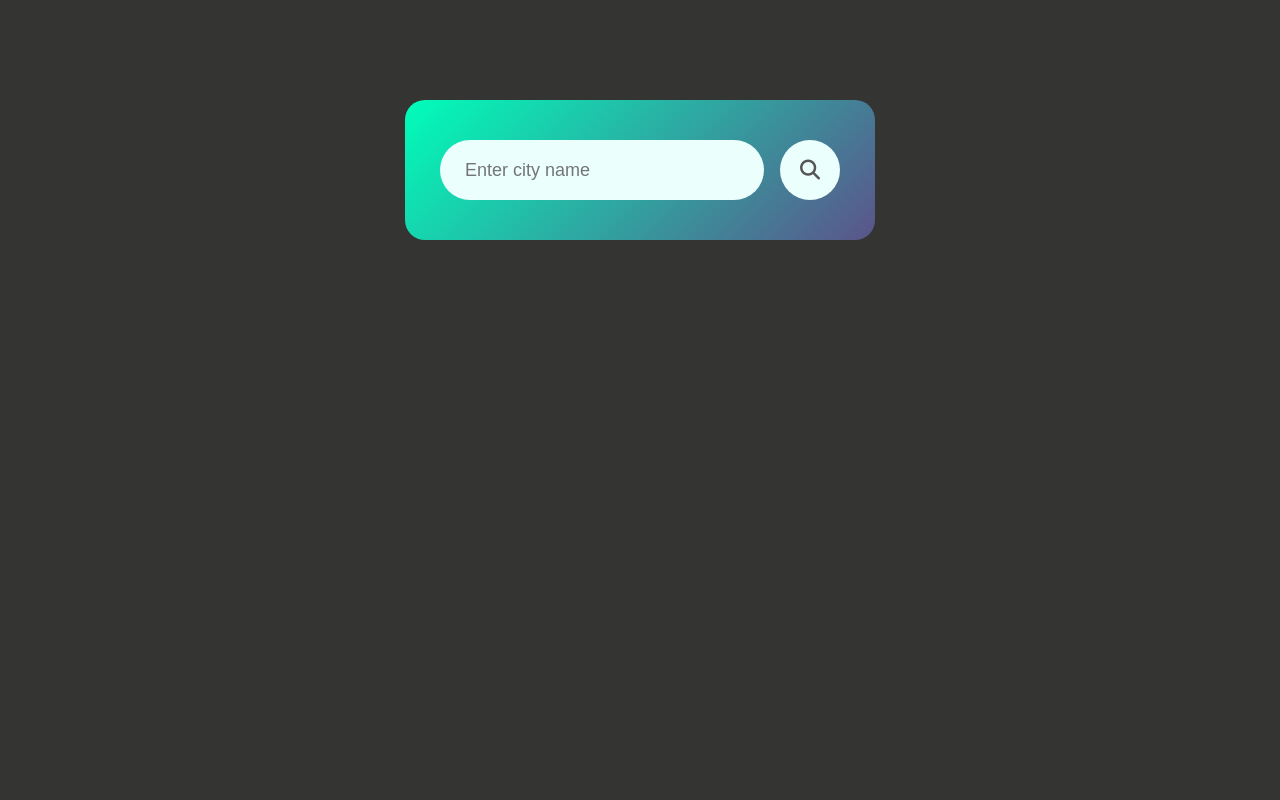
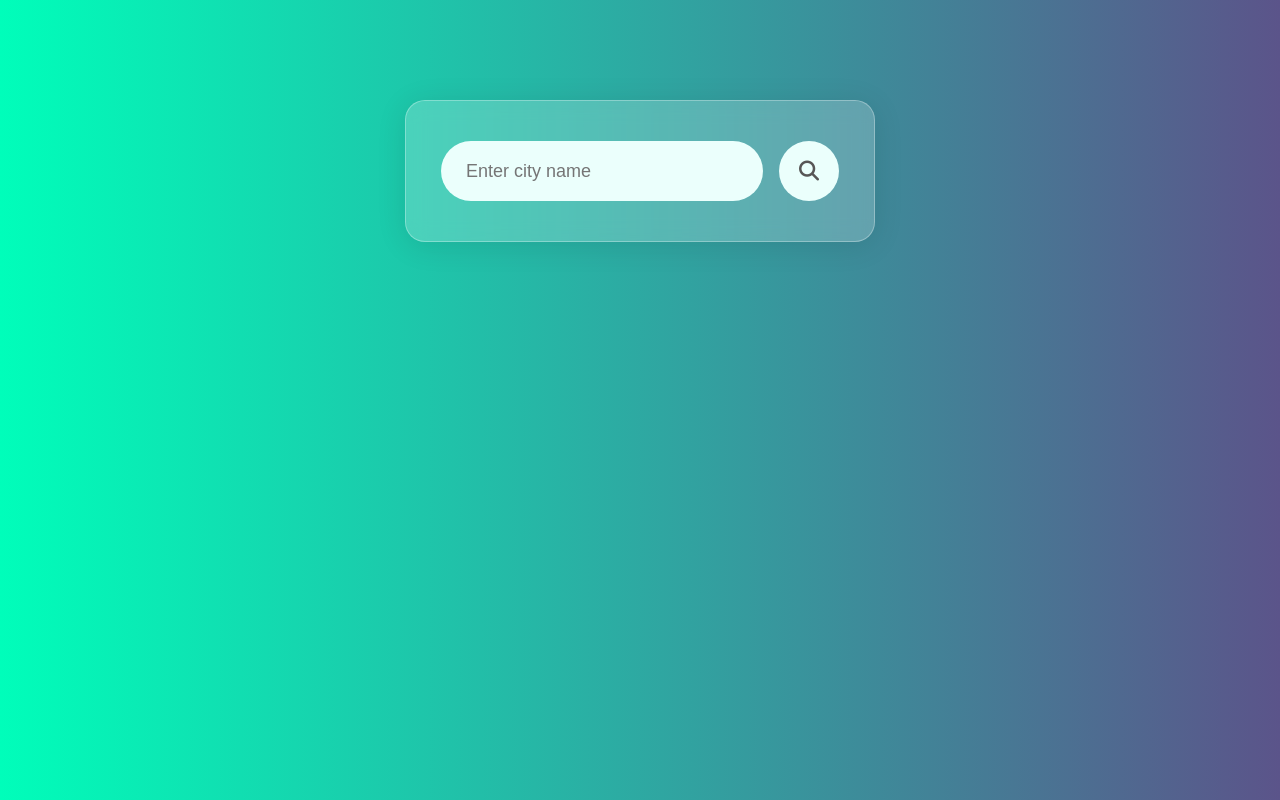
Before and after one commit to dheetchithselvan12/mini-weather-app-ex, a plain HTML site: page index.html in a window 1280 px wide. Drawn offline with Linux system fonts and the light colour scheme.

Commit message:
background-image seted

```diff
--- a/style.css
+++ b/style.css
@@ -6,16 +6,20 @@
 }
 
 body {
-    background-color: #343533;
+    background-image: linear-gradient(to right, #00feba, #5b548a );
 }
 
 .card {
     width: 90%;
     max-width: 470px;
-    background: linear-gradient(135deg, #00feba, #5b548a);
+    background: rgba(255, 255, 255, 0.2);
+      backdrop-filter: blur(10px);
+  -webkit-backdrop-filter: blur(10px);
     color: #fff;
     margin: 100px auto 0;
+    border: 1px solid rgba(255, 255, 255, 0.3);
     border-radius: 20px;
+    box-shadow: 0 4px 30px rgba(0, 0, 0, 0.1);
     padding: 40px 35px;
     text-align: center;
 }
```
Also changed, not shown: images/snow.png.
